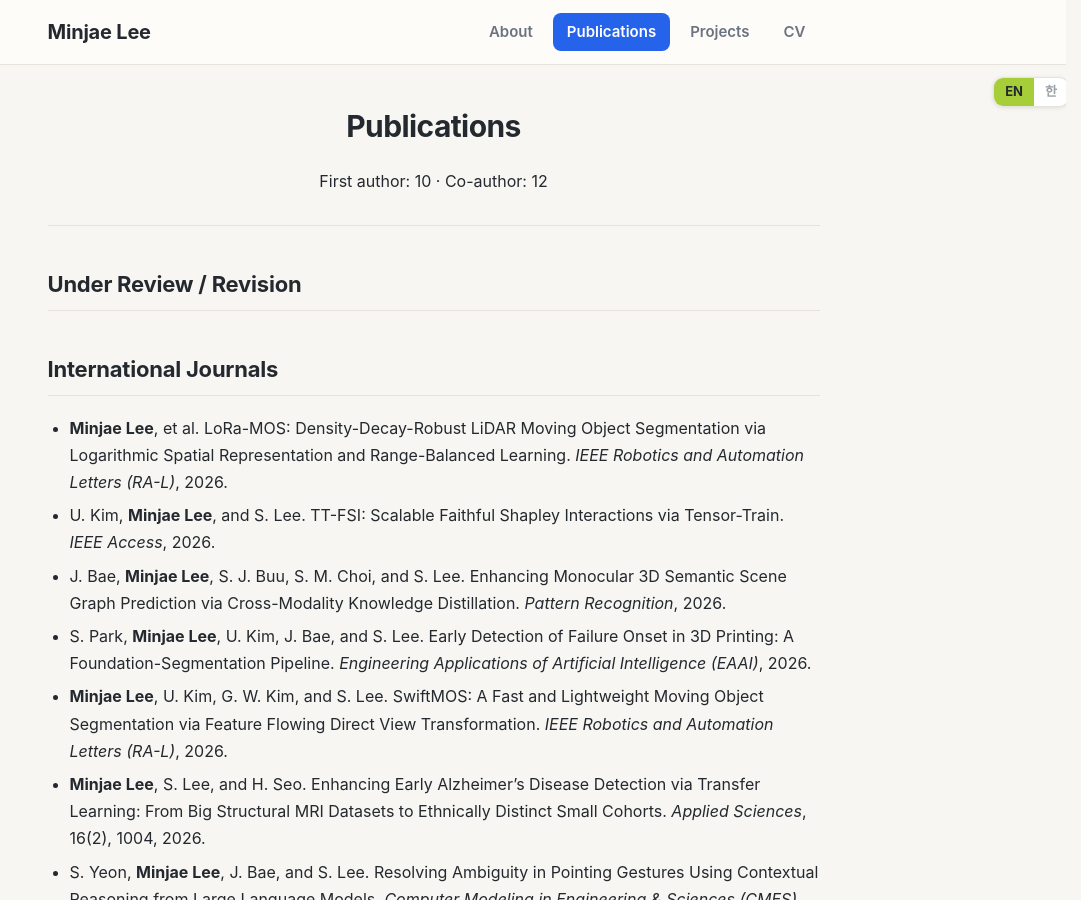
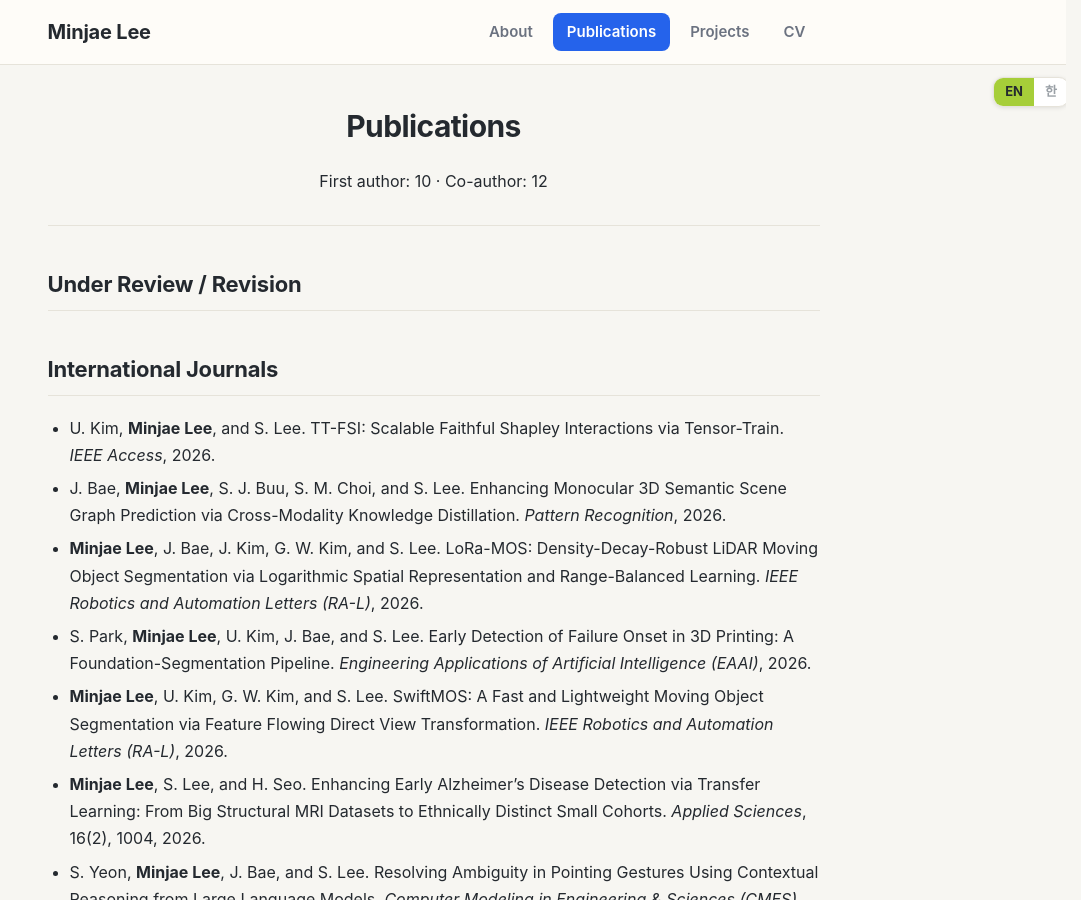
Before and after one commit to MinChoi0129/MinChoi0129.github.io, a Jekyll site: the page built from publications.md, in a window 1280 px wide and 900 px high. Shown: the whole window, without its empty margins (199-1280 px from the left). Built offline with Jekyll 4.4.1, drawn with Linux system fonts in a browser that asks for light colours.

Commit message:
Publications, CV: list TT-FSI and scene graph above LoRa-MOS; spell out LoRa-MOS authors
Co-Authored-By: Claude Opus 5.5 <noreply@anthropic.com>

```diff
--- a/publications.md
+++ b/publications.md
@@ -25,9 +25,9 @@ title: Publications
 
 ## <span class="lang-en">International Journals</span><span class="lang-ko">국제 저널</span>
 
-- **Minjae Lee**, et al. LoRa-MOS: Density-Decay-Robust LiDAR Moving Object Segmentation via Logarithmic Spatial Representation and Range-Balanced Learning. *IEEE Robotics and Automation Letters (RA-L)*, 2026.
 - U. Kim, **Minjae Lee**, and S. Lee. TT-FSI: Scalable Faithful Shapley Interactions via Tensor-Train. *IEEE Access*, 2026.
 - J. Bae, **Minjae Lee**, S. J. Buu, S. M. Choi, and S. Lee. Enhancing Monocular 3D Semantic Scene Graph Prediction via Cross-Modality Knowledge Distillation. *Pattern Recognition*, 2026.
+- **Minjae Lee**, J. Bae, J. Kim, G. W. Kim, and S. Lee. LoRa-MOS: Density-Decay-Robust LiDAR Moving Object Segmentation via Logarithmic Spatial Representation and Range-Balanced Learning. *IEEE Robotics and Automation Letters (RA-L)*, 2026.
 - S. Park, **Minjae Lee**, U. Kim, J. Bae, and S. Lee. Early Detection of Failure Onset in 3D Printing: A Foundation-Segmentation Pipeline. *Engineering Applications of Artificial Intelligence (EAAI)*, 2026.
 - **Minjae Lee**, U. Kim, G. W. Kim, and S. Lee. SwiftMOS: A Fast and Lightweight Moving Object Segmentation via Feature Flowing Direct View Transformation. *IEEE Robotics and Automation Letters (RA-L)*, 2026.
 - **Minjae Lee**, S. Lee, and H. Seo. Enhancing Early Alzheimer's Disease Detection via Transfer Learning: From Big Structural MRI Datasets to Ethnically Distinct Small Cohorts. *Applied Sciences*, 16(2), 1004, 2026.
```
Also changed, not shown: _projects/lora-mos.md (+2 -2 lines), assets/img/cv/cv-en-p1.jpg, assets/img/cv/cv-en-p1.webp, assets/img/cv/cv-ko-p1.jpg, assets/img/cv/cv-ko-p1.webp, 4 other files.
